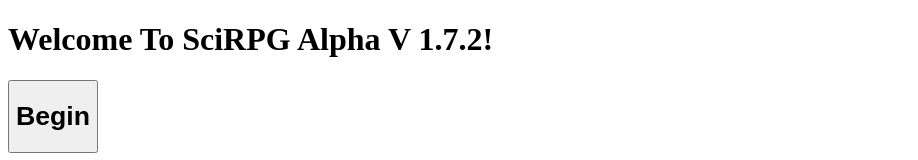
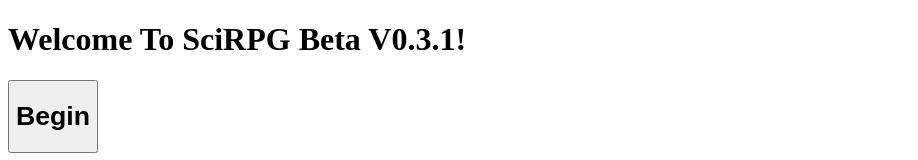
Before and after one commit to x4132/sciRPG, a plain HTML site: page index.html in a window 1280 px wide. Shown: the top 160 px of the page, without its empty margins (0-918 px from the left). Drawn offline with Linux system fonts and the light colour scheme.

Commit message:
minor bugfix

```diff
--- a/index.html
+++ b/index.html
@@ -6,7 +6,7 @@
     </head>
     <body>
         <h1>
-            Welcome To SciRPG Alpha V 1.7.2!
+            Welcome To SciRPG Beta V0.3.1!
         </h1>
         <a href="prepare.html"><button><h1>Begin</h1></button></a>
         <h2>What is SciRPG?</h2>
```
